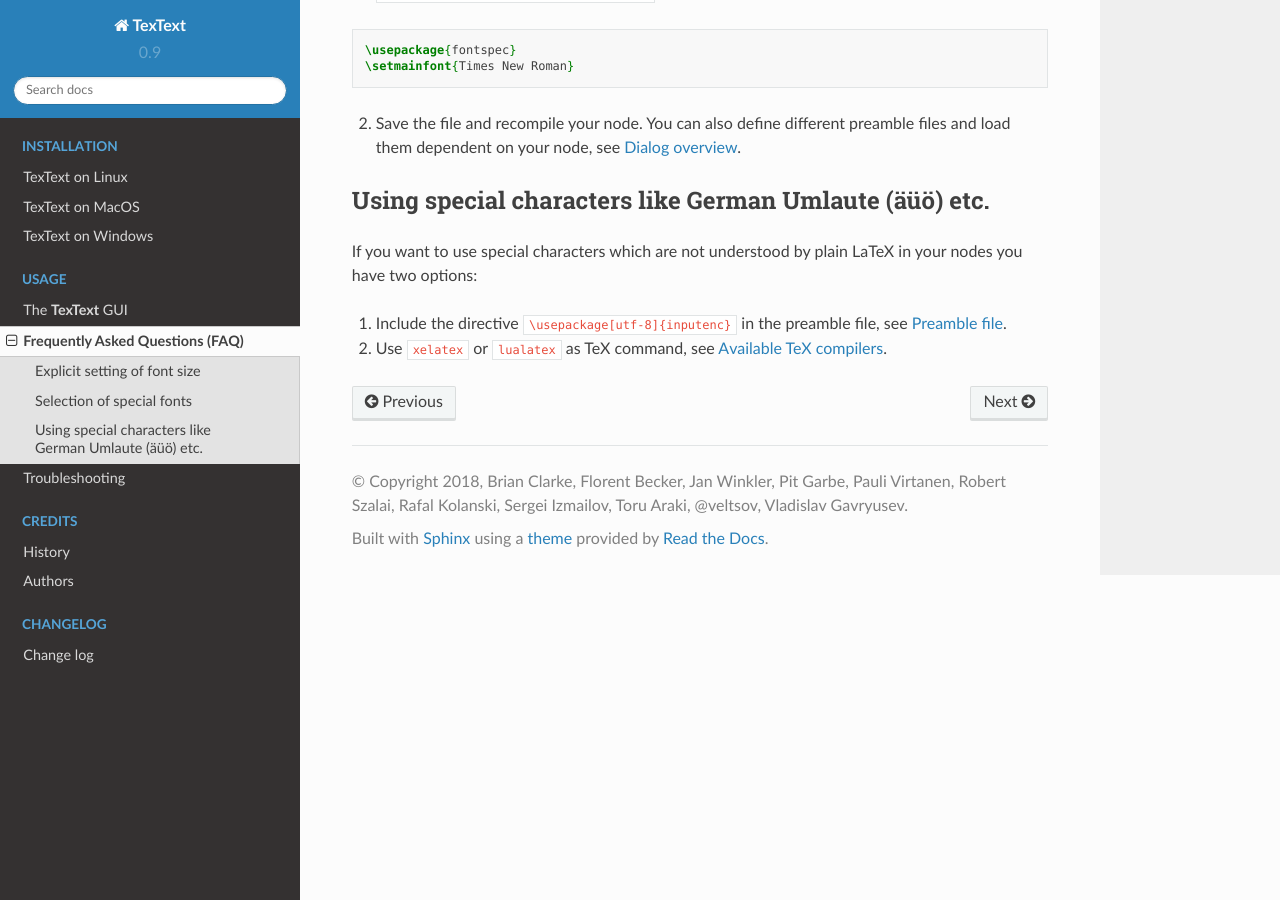
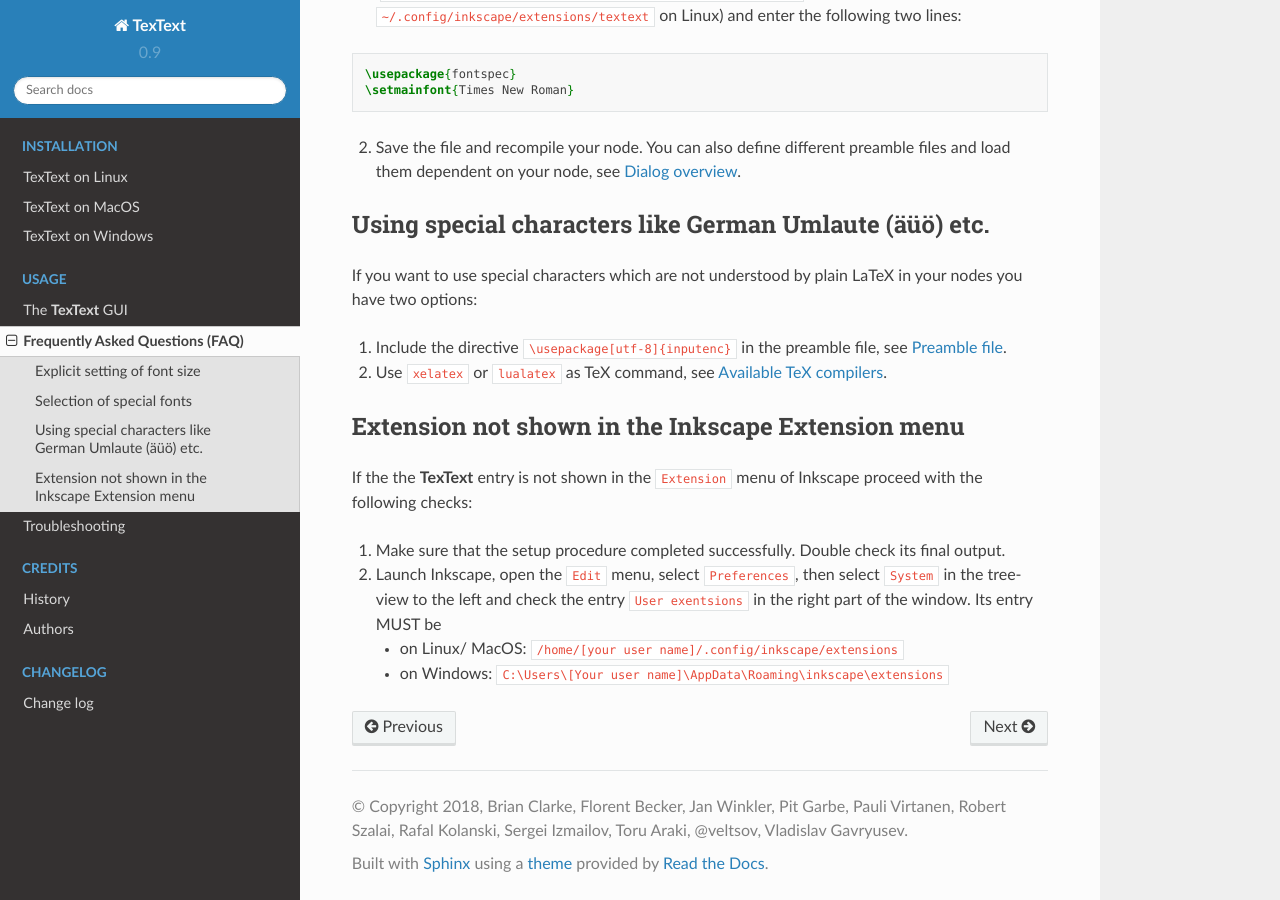
Before and after one commit to textext/textext, a Sphinx documentation site: the page built from docs/source/usage/faq.rst, in a window 1280 px wide and 900 px high, scrolled down 958 px. Built offline with Sphinx 7.4.7 and the Read the Docs theme 2.0.0, drawn with Linux system fonts in a browser that asks for light colours; some of the changed text lies outside the part shown.

Commit message:
Doc: Added FAQ entry for missing extension entry

```diff
--- a/docs/source/usage/faq.rst
+++ b/docs/source/usage/faq.rst
@@ -75,3 +75,20 @@
    see :ref:`usage-preamble-file`.
 
 2. Use ``xelatex`` or ``lualatex`` as TeX command, see :ref:`usage-tex-compilers`.
+
+
+Extension not shown in the Inkscape Extension menu
+~~~~~~~~~~~~~~~~~~~~~~~~~~~~~~~~~~~~~~~~~~~~~~~~~~
+
+If the the |TexText| entry is not shown in the ``Extension`` menu of Inkscape proceed with
+the following checks:
+
+1. Make sure that the setup procedure completed successfully. Double check its final output.
+
+2. Launch Inkscape, open the ``Edit`` menu, select ``Preferences``, then select ``System`` in
+   the tree-view to the left and check the entry ``User exentsions`` in the right part of
+   the window. Its entry MUST be
+
+   - on Linux/ MacOS: ``/home/[your user name]/.config/inkscape/extensions``
+
+   - on Windows: ``C:\Users\[Your user name]\AppData\Roaming\inkscape\extensions``
```
